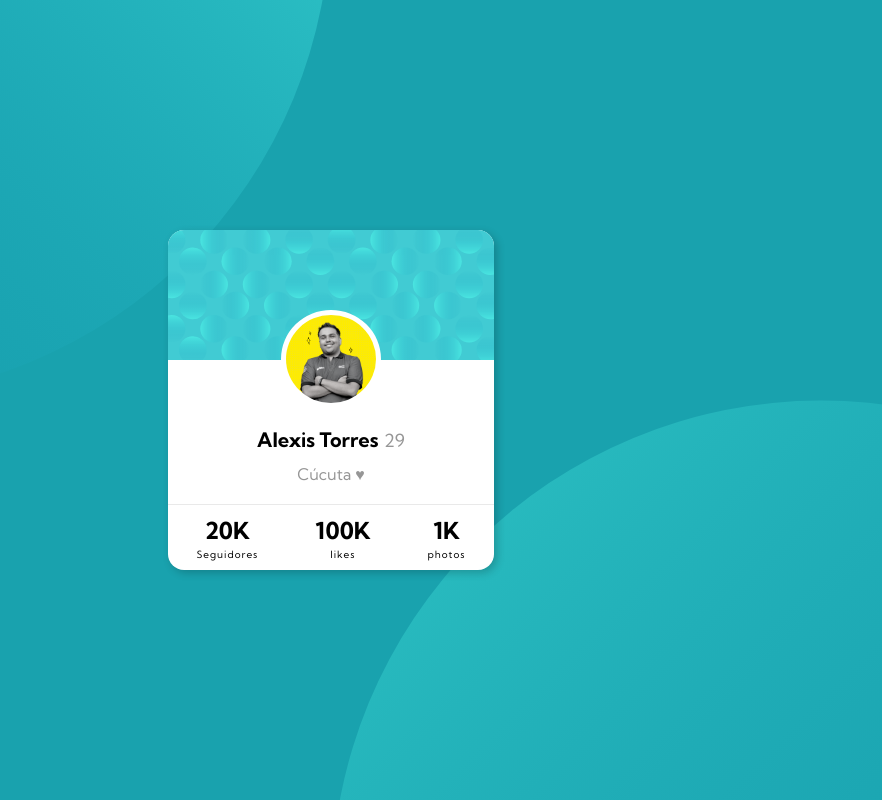
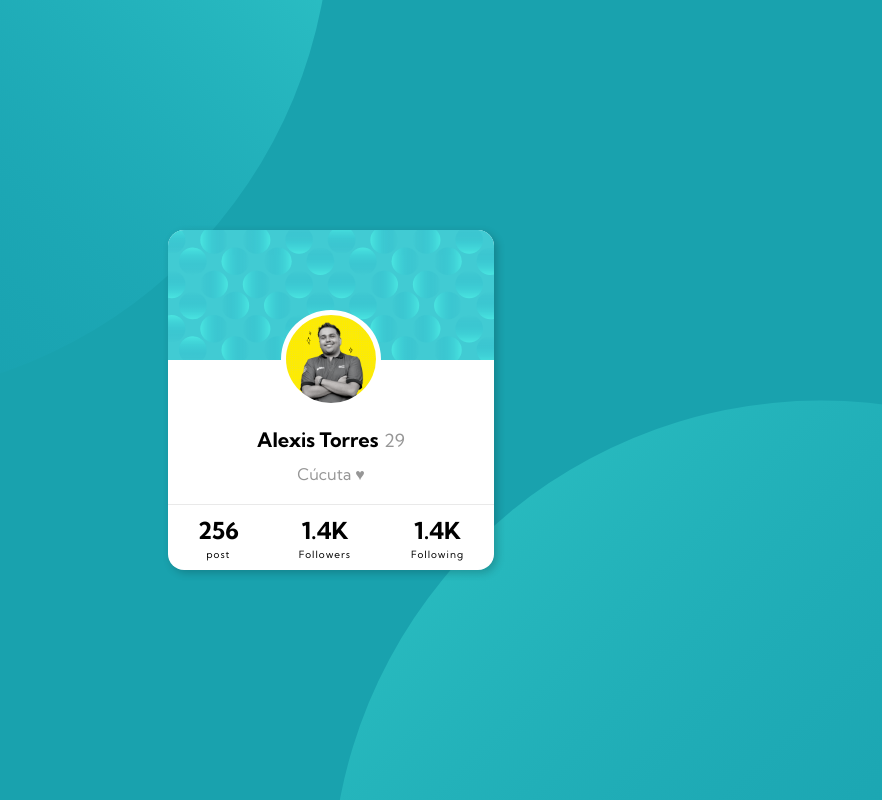
Before and after one commit to Alx1830/First-small-project_MyPersonalWebPage, a plain HTML site: page index.html in a window 1280 px wide. Shown: the whole page, without its empty margins (309-1191 px from the left). Drawn offline with Linux system fonts and the light colour scheme.

Commit message:
Social update

```diff
--- a/index.html
+++ b/index.html
@@ -31,16 +31,16 @@
 
             <div class="card-footer">
                 <div class="card-footer-social" >
-                    <h3>20K</h3>
-                    <p>Seguidores</p>
+                    <h3>256</h3>
+                    <p>post</p>
                 </div>
                 <div class="card-footer-social" >
-                    <h3>100K</h3>
-                    <p>likes</p>
+                    <h3>1.4K</h3>
+                    <p>Followers</p>
                 </div>
                 <div class="card-footer-social" >
-                    <h3>1K</h3>
-                    <p>photos</p>
+                    <h3>1.4K</h3>
+                    <p>Following</p>
                 </div>
             </div>
 
```
